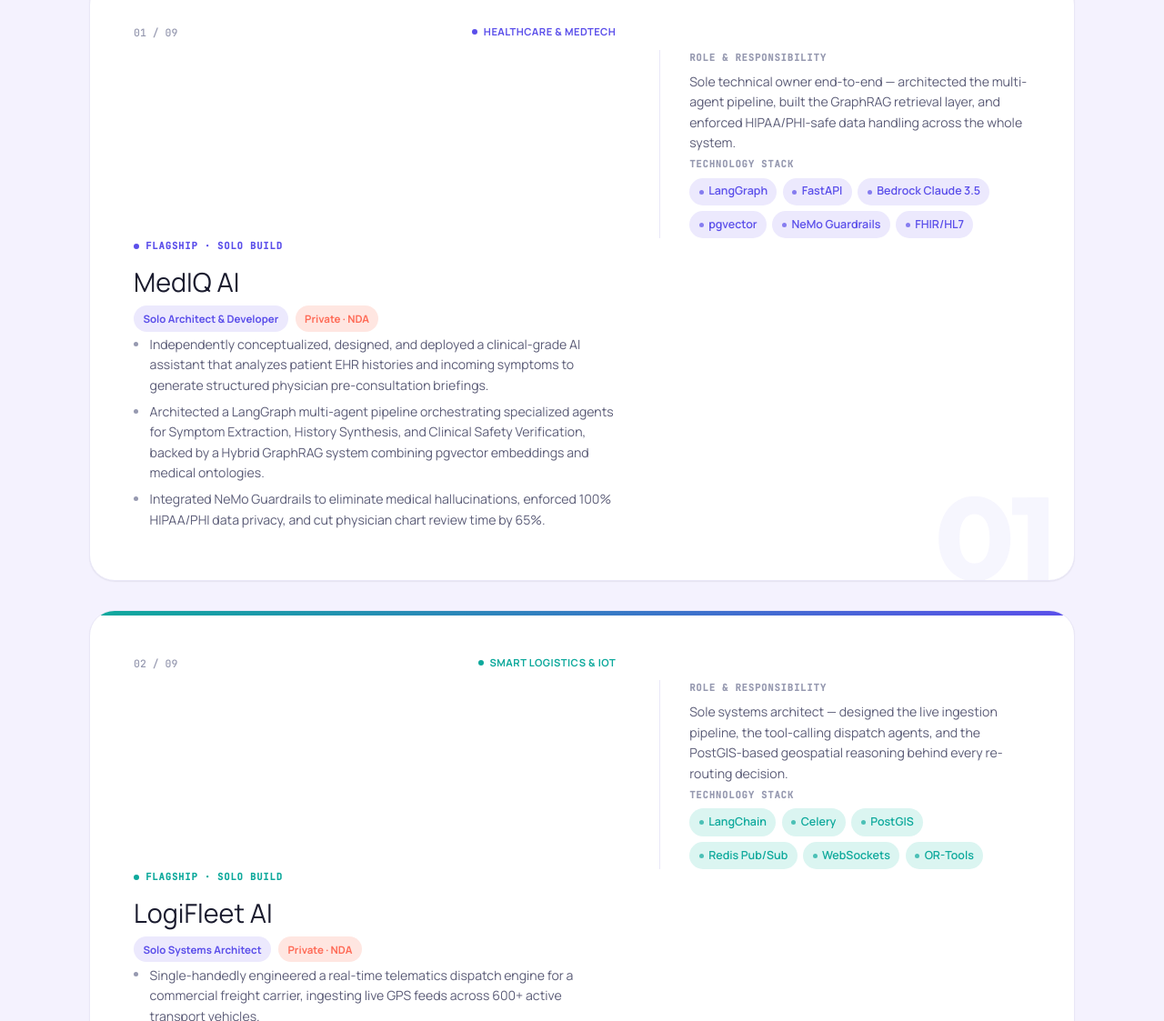
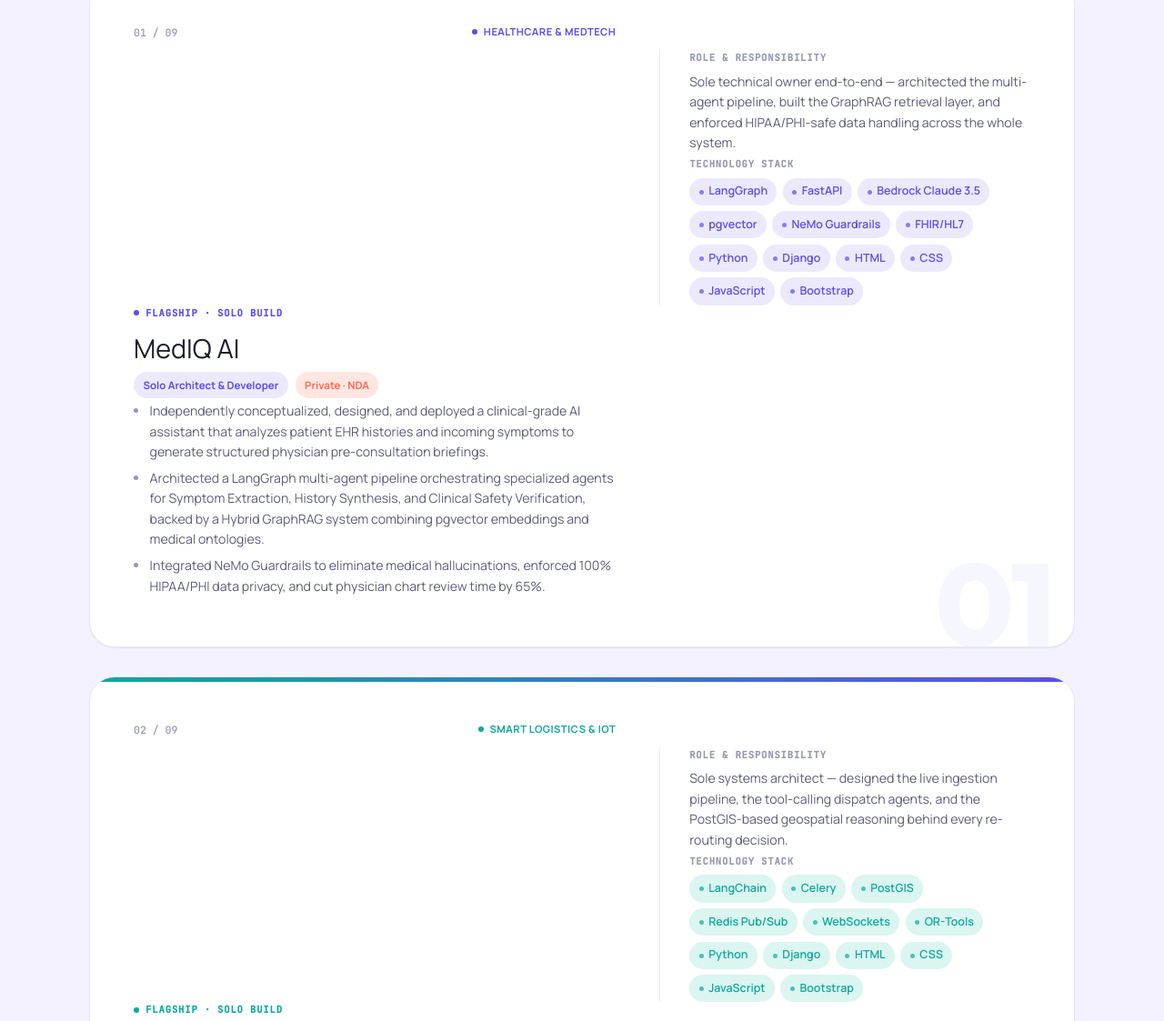
Before and after one commit to deepakkumhar/portfolio, a plain HTML site: page index.html in a window 1280 px wide. Shown: the part 4849-5972 px from the top of the page at 91% size. Drawn offline with Linux system fonts and the light colour scheme.

Commit message:
Add Python/Django/HTML/CSS/JavaScript/Bootstrap to every project's tech stack

```diff
--- a/index.html
+++ b/index.html
@@ -685,7 +685,7 @@
             <p class="proj-role-text">Sole technical owner end-to-end — architected the multi-agent pipeline, built the GraphRAG retrieval layer, and enforced HIPAA/PHI-safe data handling across the whole system.</p>
             <div class="proj-subhead">Technology Stack</div>
             <div class="chip-row">
-              <span class="chip c-primary">LangGraph</span><span class="chip c-primary">FastAPI</span><span class="chip c-primary">Bedrock Claude 3.5</span><span class="chip c-primary">pgvector</span><span class="chip c-primary">NeMo Guardrails</span><span class="chip c-primary">FHIR/HL7</span>
+              <span class="chip c-primary">LangGraph</span><span class="chip c-primary">FastAPI</span><span class="chip c-primary">Bedrock Claude 3.5</span><span class="chip c-primary">pgvector</span><span class="chip c-primary">NeMo Guardrails</span><span class="chip c-primary">FHIR/HL7</span><span class="chip c-primary">Python</span><span class="chip c-primary">Django</span><span class="chip c-primary">HTML</span><span class="chip c-primary">CSS</span><span class="chip c-primary">JavaScript</span><span class="chip c-primary">Bootstrap</span>
             </div>
           </div>
         </div>
@@ -705,7 +705,7 @@
             <p class="proj-role-text">Sole systems architect — designed the live ingestion pipeline, the tool-calling dispatch agents, and the PostGIS-based geospatial reasoning behind every re-routing decision.</p>
             <div class="proj-subhead">Technology Stack</div>
             <div class="chip-row">
-              <span class="chip c-secondary">LangChain</span><span class="chip c-secondary">Celery</span><span class="chip c-secondary">PostGIS</span><span class="chip c-secondary">Redis Pub/Sub</span><span class="chip c-secondary">WebSockets</span><span class="chip c-secondary">OR-Tools</span>
+              <span class="chip c-secondary">LangChain</span><span class="chip c-secondary">Celery</span><span class="chip c-secondary">PostGIS</span><span class="chip c-secondary">Redis Pub/Sub</span><span class="chip c-secondary">WebSockets</span><span class="chip c-secondary">OR-Tools</span><span class="chip c-secondary">Python</span><span class="chip c-secondary">Django</span><span class="chip c-secondary">HTML</span><span class="chip c-secondary">CSS</span><span class="chip c-secondary">JavaScript</span><span class="chip c-secondary">Bootstrap</span>
             </div>
           </div>
         </div>
@@ -726,7 +726,7 @@
             <p class="proj-role-text">Owned the AI integration layer — connected Claude models to internal REST services, enforced role-based access and audit trails, and shipped the natural-language analytics experience.</p>
             <div class="proj-subhead">Technology Stack</div>
             <div class="chip-row">
-              <span class="chip c-tertiary">Bedrock Claude</span><span class="chip c-tertiary">Dynamic Tool Calling</span><span class="chip c-tertiary">PostgreSQL</span><span class="chip c-tertiary">AWS S3/EC2</span>
+              <span class="chip c-tertiary">Bedrock Claude</span><span class="chip c-tertiary">Dynamic Tool Calling</span><span class="chip c-tertiary">PostgreSQL</span><span class="chip c-tertiary">AWS S3/EC2</span><span class="chip c-tertiary">Python</span><span class="chip c-tertiary">Django</span><span class="chip c-tertiary">HTML</span><span class="chip c-tertiary">CSS</span><span class="chip c-tertiary">JavaScript</span><span class="chip c-tertiary">Bootstrap</span>
             </div>
           </div>
         </div>
@@ -747,7 +747,7 @@
             <p class="proj-role-text">Backend architect and API lead — designed the PO-to-SO automation pipeline, the OCR-based document intelligence layer, and the multi-tier approval routing logic.</p>
             <div class="proj-subhead">Technology Stack</div>
             <div class="chip-row">
-              <span class="chip c-amber">Django REST Framework</span><span class="chip c-amber">OCR</span><span class="chip c-amber">JWT</span><span class="chip c-amber">Multi-tenant</span>
+              <span class="chip c-amber">Django REST Framework</span><span class="chip c-amber">OCR</span><span class="chip c-amber">JWT</span><span class="chip c-amber">Multi-tenant</span><span class="chip c-amber">Python</span><span class="chip c-amber">HTML</span><span class="chip c-amber">CSS</span><span class="chip c-amber">JavaScript</span><span class="chip c-amber">Bootstrap</span>
             </div>
           </div>
         </div>
@@ -768,7 +768,7 @@
             <p class="proj-role-text">Core backend and database engineer — built the attendance, payroll, and appraisal workflows, with branch-level isolation and high-concurrency query tuning.</p>
             <div class="proj-subhead">Technology Stack</div>
             <div class="chip-row">
-              <span class="chip c-good">Django ORM</span><span class="chip c-good">Celery</span><span class="chip c-good">RBAC</span><span class="chip c-good">PostgreSQL</span>
+              <span class="chip c-good">Django ORM</span><span class="chip c-good">Celery</span><span class="chip c-good">RBAC</span><span class="chip c-good">PostgreSQL</span><span class="chip c-good">Python</span><span class="chip c-good">HTML</span><span class="chip c-good">CSS</span><span class="chip c-good">JavaScript</span><span class="chip c-good">Bootstrap</span>
             </div>
           </div>
         </div>
@@ -789,7 +789,7 @@
             <p class="proj-role-text">Backend and SAP sync lead — engineered the bi-directional ERP synchronization and built the supplier self-service portal end-to-end.</p>
             <div class="proj-subhead">Technology Stack</div>
             <div class="chip-row">
-              <span class="chip c-pink">SAP ERP Integration</span><span class="chip c-pink">Django REST Framework</span><span class="chip c-pink">Vendor Portal</span>
+              <span class="chip c-pink">SAP ERP Integration</span><span class="chip c-pink">Django REST Framework</span><span class="chip c-pink">Vendor Portal</span><span class="chip c-pink">Python</span><span class="chip c-pink">HTML</span><span class="chip c-pink">CSS</span><span class="chip c-pink">JavaScript</span><span class="chip c-pink">Bootstrap</span>
             </div>
           </div>
         </div>
@@ -810,7 +810,7 @@
             <p class="proj-role-text">Full-stack/backend engineer — built the multi-tenant data model, trial-tracking workflows, and the JWT-secured API layer powering the sales dashboard.</p>
             <div class="proj-subhead">Technology Stack</div>
             <div class="chip-row">
-              <span class="chip c-primary">Multi-tenant Architecture</span><span class="chip c-primary">JWT</span><span class="chip c-primary">PostgreSQL</span>
+              <span class="chip c-primary">Multi-tenant Architecture</span><span class="chip c-primary">JWT</span><span class="chip c-primary">PostgreSQL</span><span class="chip c-primary">Python</span><span class="chip c-primary">Django</span><span class="chip c-primary">HTML</span><span class="chip c-primary">CSS</span><span class="chip c-primary">JavaScript</span><span class="chip c-primary">Bootstrap</span>
             </div>
           </div>
         </div>
@@ -830,7 +830,7 @@
             <p class="proj-role-text">Solo AI &amp; automation specialist — designed the AST parsing pipeline and prompt-chaining workflow that turns legacy COBOL/RPG into structured BRDs.</p>
             <div class="proj-subhead">Technology Stack</div>
             <div class="chip-row">
-              <span class="chip c-secondary">AWS Bedrock</span><span class="chip c-secondary">AST Parsing</span><span class="chip c-secondary">Prompt Engineering</span>
+              <span class="chip c-secondary">AWS Bedrock</span><span class="chip c-secondary">AST Parsing</span><span class="chip c-secondary">Prompt Engineering</span><span class="chip c-secondary">Python</span><span class="chip c-secondary">Django</span><span class="chip c-secondary">HTML</span><span class="chip c-secondary">CSS</span><span class="chip c-secondary">JavaScript</span><span class="chip c-secondary">Bootstrap</span>
             </div>
           </div>
         </div>
```
